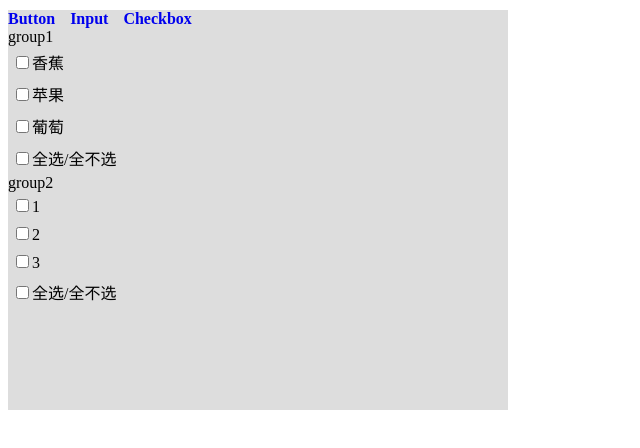
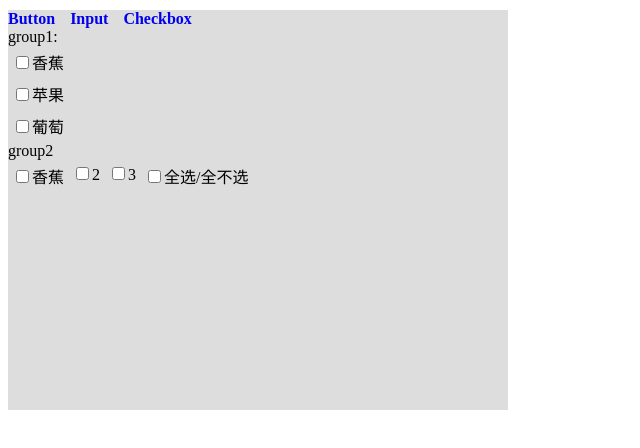
Before and after one commit to pangqingbo/pixel-vue, a Vue app: page /#/pcheckbox in a window 1280 px wide. Shown: the top 448 px of the page, without its empty margins (0-640 px from the left). Built offline with nearby package versions, Linux system fonts and the light colour scheme.

Commit message:
update checkbox

```diff
--- a/package/p-checkbox-group/src/index.vue
+++ b/package/p-checkbox-group/src/index.vue
@@ -1,15 +1,28 @@
 <template>
-  <div class="pCheckboxGroup">
+  <div
+    class="pCheckboxGroup"
+    :class="{ column }"
+  >
     <div v-for="(item, index) in items" :key="index">
-      <input type="checkbox" v-model="item.isSelected" @change="checkedChange" :id="item.value" />
-      <label :for="item.value">{{ item.value }}</label>
+      <label>
+        <input
+          type="checkbox"
+          v-model="item.isSelected"
+          @change="checkedChange"
+        />
+        <span>{{ item.value }}</span>
+      </label>
     </div>
 
-    <div>
-      <span>
-        <input v-model="checkedAll" @change="checkedAllChange" type="checkbox" :id="items" />
-        <label :for="items">全选/全不选</label>
-      </span>
+    <div v-if="checkedAllBtn">
+      <label>
+        <input
+          v-model="checkedAll"
+          @change="checkedAllChange"
+          type="checkbox"
+        />
+        <span>全选/全不选</span>
+      </label>
     </div>
   </div>
 </template>
@@ -20,10 +33,17 @@ import { ref, toRefs } from "@vue/reactivity";
 export default {
   name: "PCheckboxGroup",
   props: {
+    column: {
+      type: Boolean,
+      default: false,
+    },
+    checkedAllBtn: {
+      type: Boolean,
+      default: false,
+    },
     items: Array,
   },
   setup(props) {
-
     // 全选按钮发生改变时，子选项应该如何变化
     const checkedAll = ref(false);
     let { items } = toRefs(props);
@@ -34,18 +54,18 @@ export default {
     }
 
     // 子选项发生改变时，全选按钮应该如何变化
-    function checkedChange(){
+    function checkedChange() {
       checkedAll.value = true;
       items.value.forEach((item) => {
-        if(!item.isSelected){
-          checkedAll.value = false
+        if (!item.isSelected) {
+          checkedAll.value = false;
         }
-      })
+      });
     }
     return {
       checkedChange,
       checkedAllChange,
-      checkedAll
+      checkedAll,
     };
   },
 };
@@ -54,9 +74,11 @@ export default {
 <style scoped>
 .pCheckboxGroup {
   display: flex;
-  flex-direction: column;
 }
 .pCheckboxGroup div {
   padding: 4px;
 }
+.pCheckboxGroup.column{
+  flex-direction: column;
+}
 </style>
--- a/src/views/Checkbox.vue
+++ b/src/views/Checkbox.vue
@@ -1,9 +1,9 @@
 <template>
   <div>
-    group1
-    <p-checkbox-group :items="items"> </p-checkbox-group>
-    group2
-    <p-checkbox-group :items="items2"> </p-checkbox-group>
+    <span>group1:</span>
+    <p-checkbox-group :items="items" column> </p-checkbox-group>
+    <span>group2</span>
+    <p-checkbox-group :items="items2" :checkedAllBtn='true'> </p-checkbox-group>
   </div>
 </template>
 
@@ -17,7 +17,7 @@ export default {
         { value: "葡萄", isSelected: false },
       ],
       items2: [
-        { value: "1", isSelected: false },
+        { value: "香蕉", isSelected: false },
         { value: "2", isSelected: false },
         { value: "3", isSelected: false },
       ],
```
